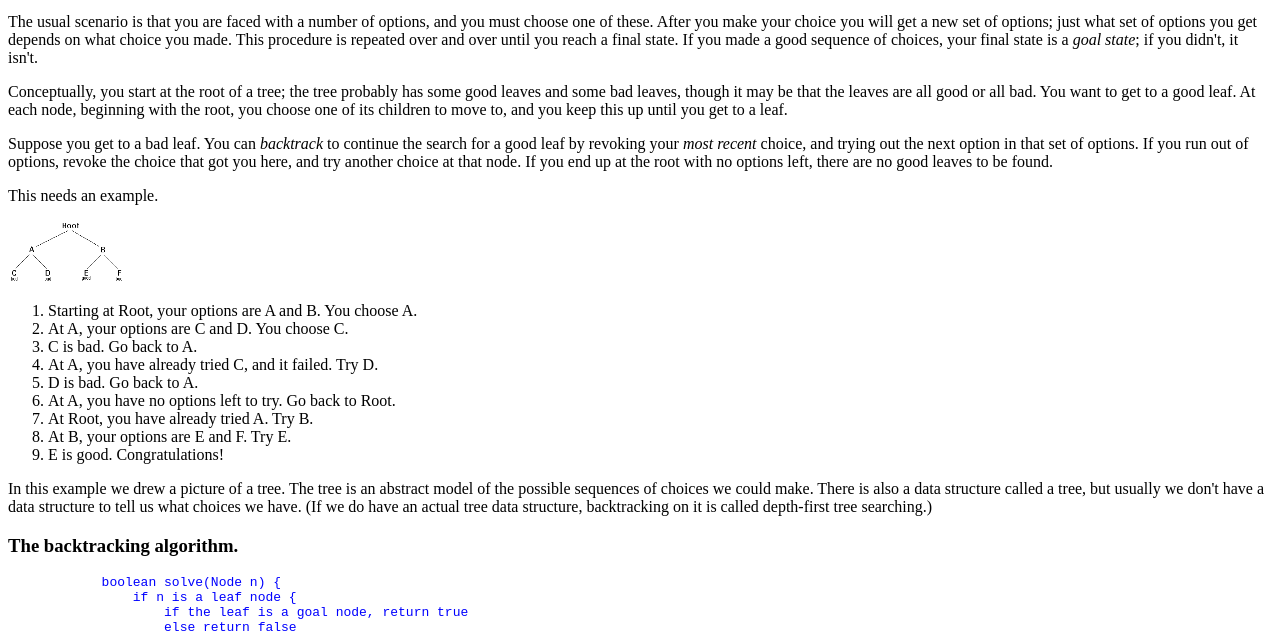
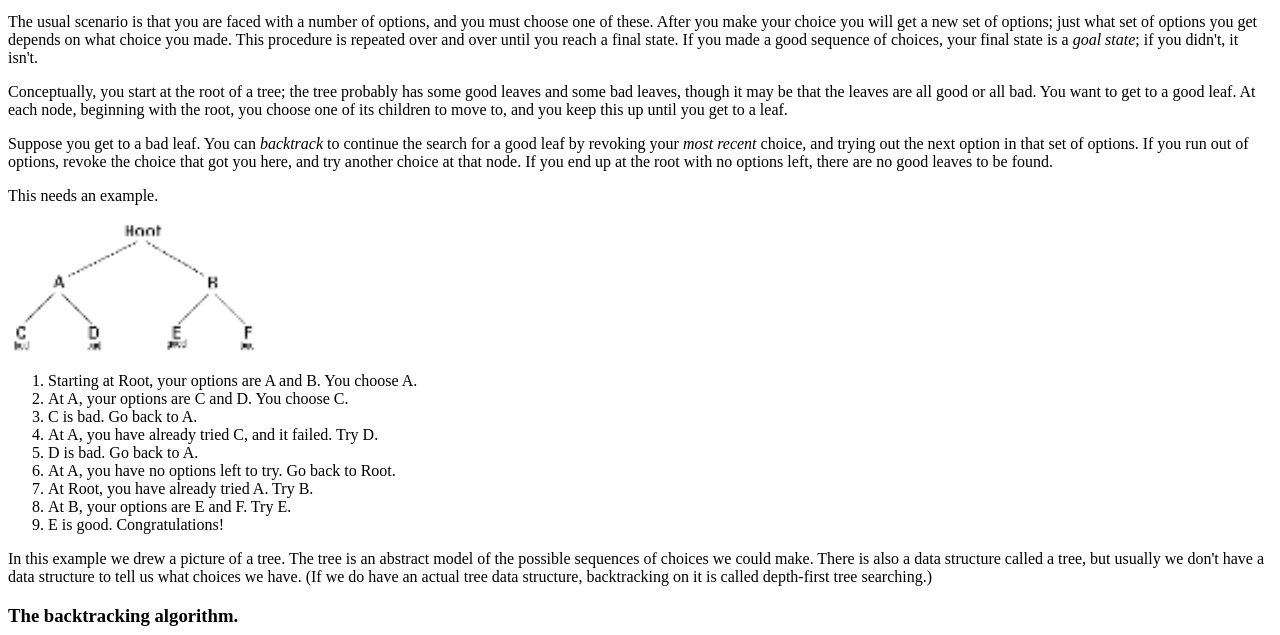
Before and after one commit to gulabshukla/firstproject, a plain HTML site: page index.html in a window 1280 px wide. Shown: the part 101-736 px from the top of the page. Drawn offline with Linux system fonts and the light colour scheme.

Commit message:
Update index.html

```diff
--- a/index.html
+++ b/index.html
@@ -35,7 +35,7 @@
         <p>
             This needs an example.
         </p>
-        <img src="image1.png" alt="">
+        <img src="image1.png" alt="Error" hight="250" width="250">
         <ol>
             <li type="1">Starting at Root, your options are A and B. You choose A.</li>
             <li>At A, your options are C and D. You choose C.</li>
```
